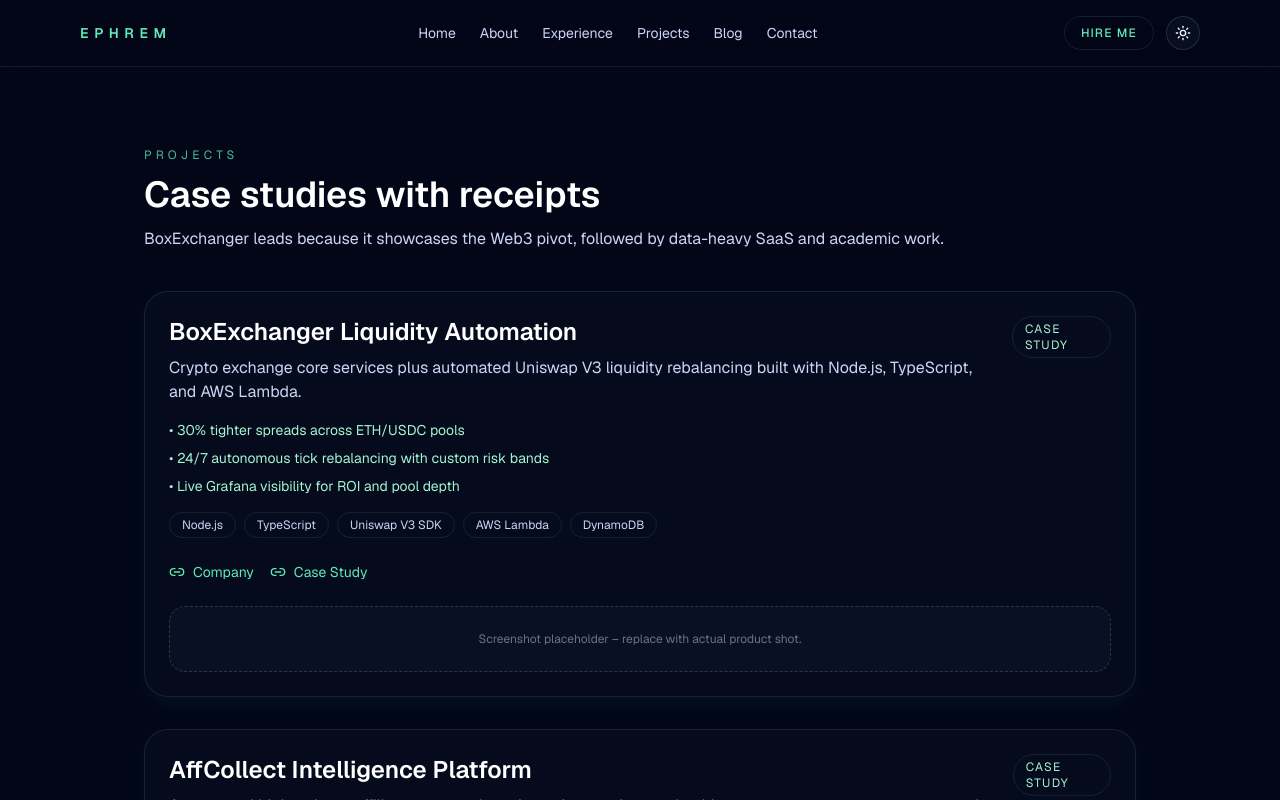
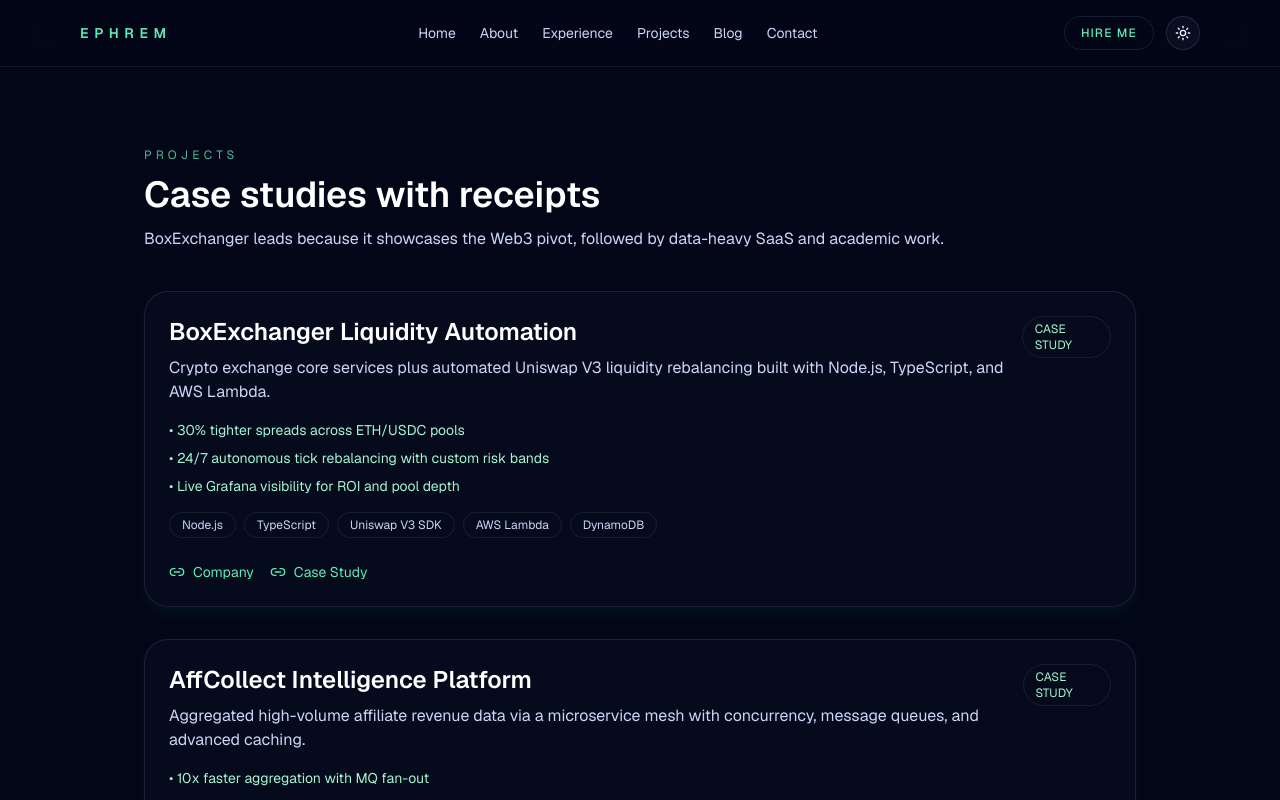
Before and after one commit to ephremdeme/portfolio, a Next.js app: page /projects in a window 1280 px wide. Shown: the top 800 px of the page. Built offline with nearby package versions, Linux system fonts and the light colour scheme.

Commit message:
feat: update resume link to open in a new tab and refine case study label styling

```diff
--- a/src/components/hero.tsx
+++ b/src/components/hero.tsx
@@ -21,7 +21,7 @@
             </Link>
           </Button>
           <Button asChild variant="ghost" size="lg">
-            <Link href="/resume.pdf">
+            <Link href="/resume.pdf" target="_blank">
               Download Resume <ArrowRight className="h-4 w-4" />
             </Link>
           </Button>
--- a/src/components/project-card.tsx
+++ b/src/components/project-card.tsx
@@ -10,7 +10,7 @@
           <h3 className="text-2xl font-semibold text-white">{project.name}</h3>
           <p className="mt-2 text-slate-300">{project.description}</p>
         </div>
-        <span className="rounded-full border border-emerald-500/40 px-3 py-1 text-xs uppercase tracking-widest text-emerald-200">
+        <span className="rounded-full border border-emerald-500/40 px-3 py-1 text-xs uppercase text-emerald-200">
           Case Study
         </span>
       </header>
@@ -38,9 +38,6 @@
           </Link>
         ))}
       </div>
-      <div className="mt-6 rounded-2xl border border-dashed border-slate-700/80 bg-slate-900/50 p-6 text-center text-xs text-slate-500">
-        Screenshot placeholder – replace with actual product shot.
-      </div>
     </article>
   );
 }
```
